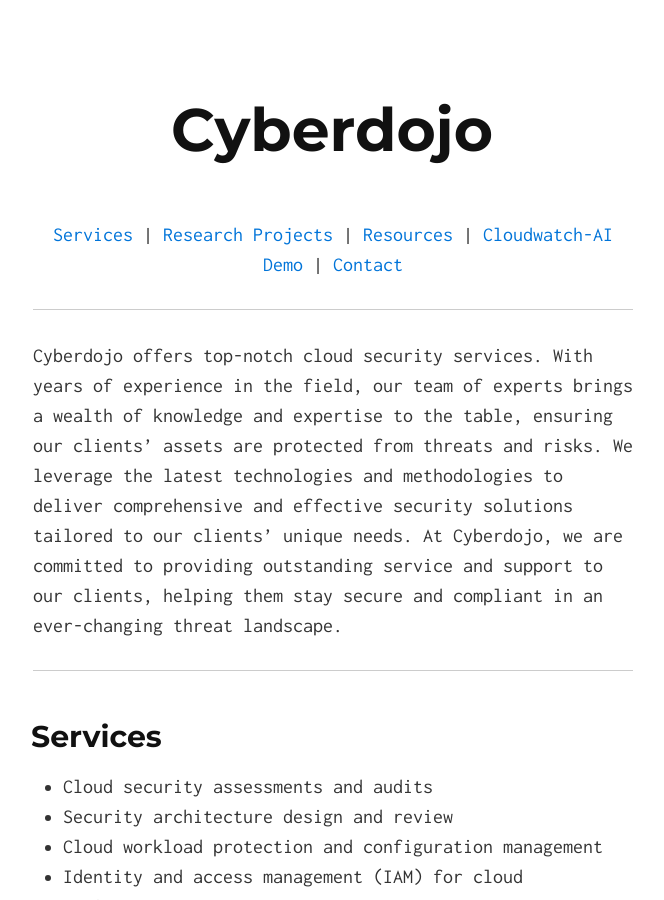
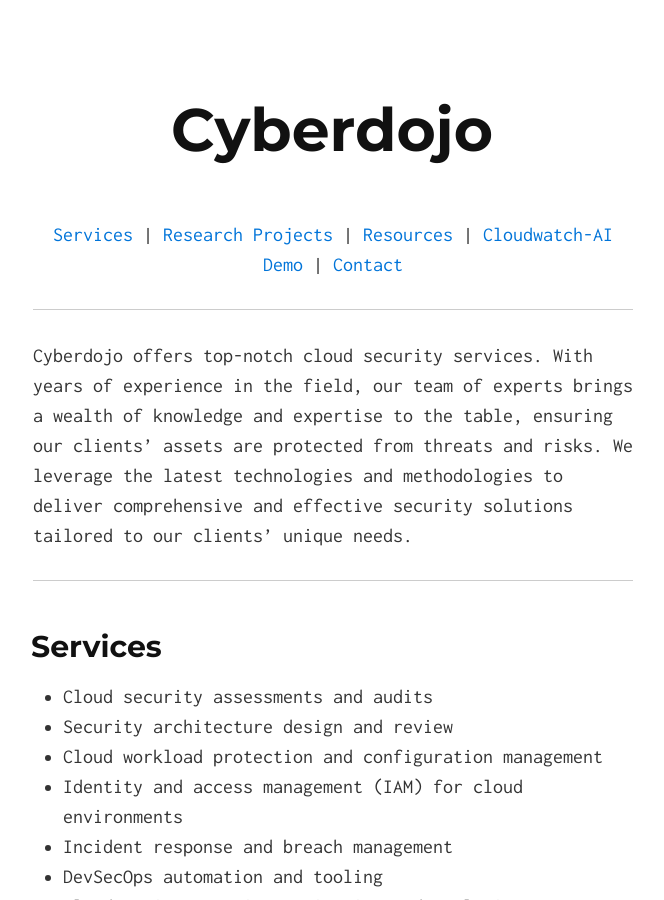
Before and after one commit to Ahmed-AG/cyberdojo-page, a Jekyll site: the page built from index.md, in a window 1280 px wide and 900 px high. Shown: the whole window, without its empty margins (307-971 px from the left). Built offline with Jekyll 4.4.1, drawn with Linux system fonts in a browser that asks for light colours.

Commit message:
Update page

```diff
--- a/index.md
+++ b/index.md
@@ -11,7 +11,7 @@
 
 ---
 
-Cyberdojo offers top-notch cloud security services. With years of experience in the field, our team of experts brings a wealth of knowledge and expertise to the table, ensuring our clients' assets are protected from threats and risks. We leverage the latest technologies and methodologies to deliver comprehensive and effective security solutions tailored to our clients' unique needs. At Cyberdojo, we are committed to providing outstanding service and support to our clients, helping them stay secure and compliant in an ever-changing threat landscape.
+Cyberdojo offers top-notch cloud security services. With years of experience in the field, our team of experts brings a wealth of knowledge and expertise to the table, ensuring our clients' assets are protected from threats and risks. We leverage the latest technologies and methodologies to deliver comprehensive and effective security solutions tailored to our clients' unique needs.
 
 ---
 ## <a id="services"></a>Services
```
